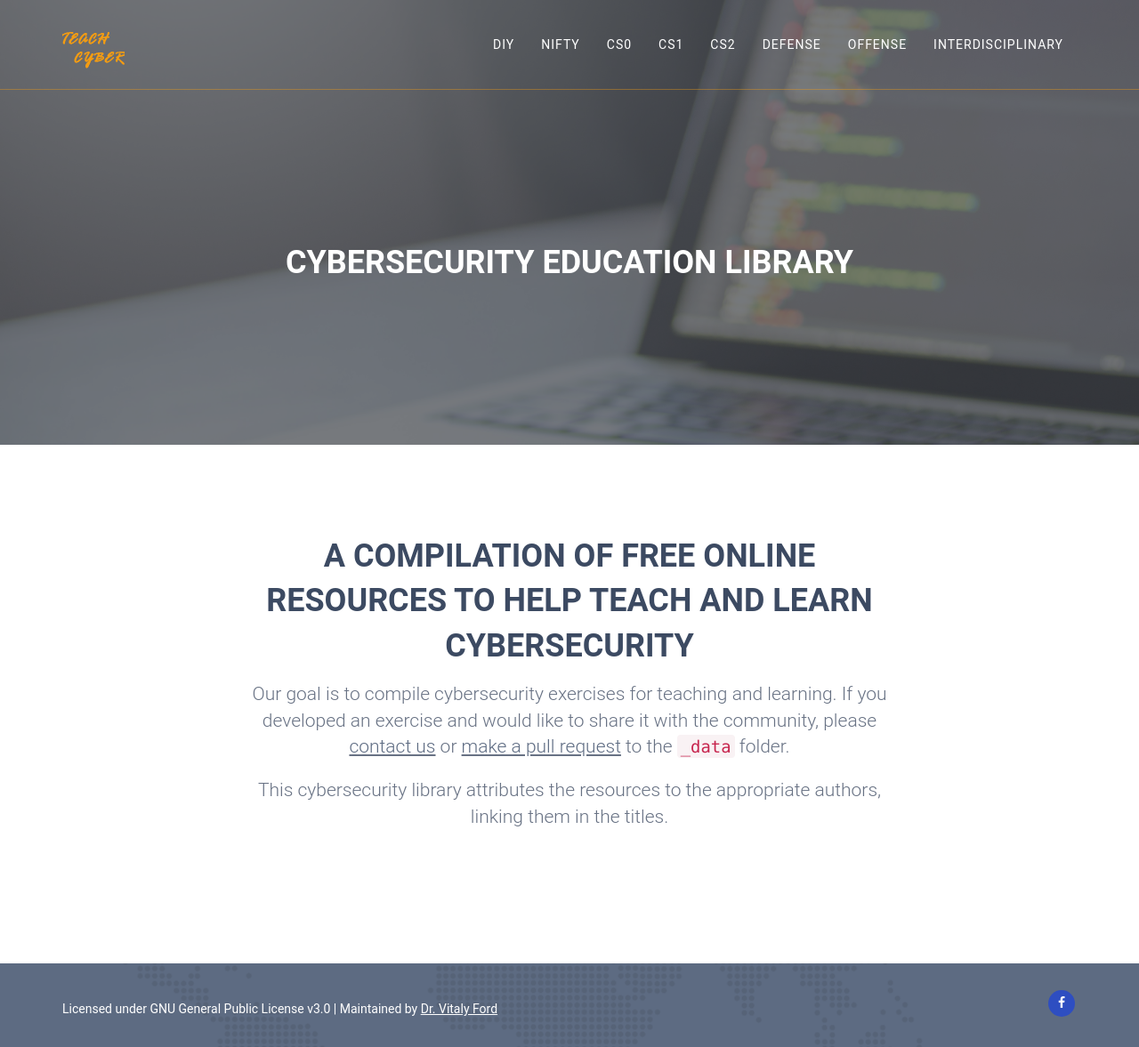
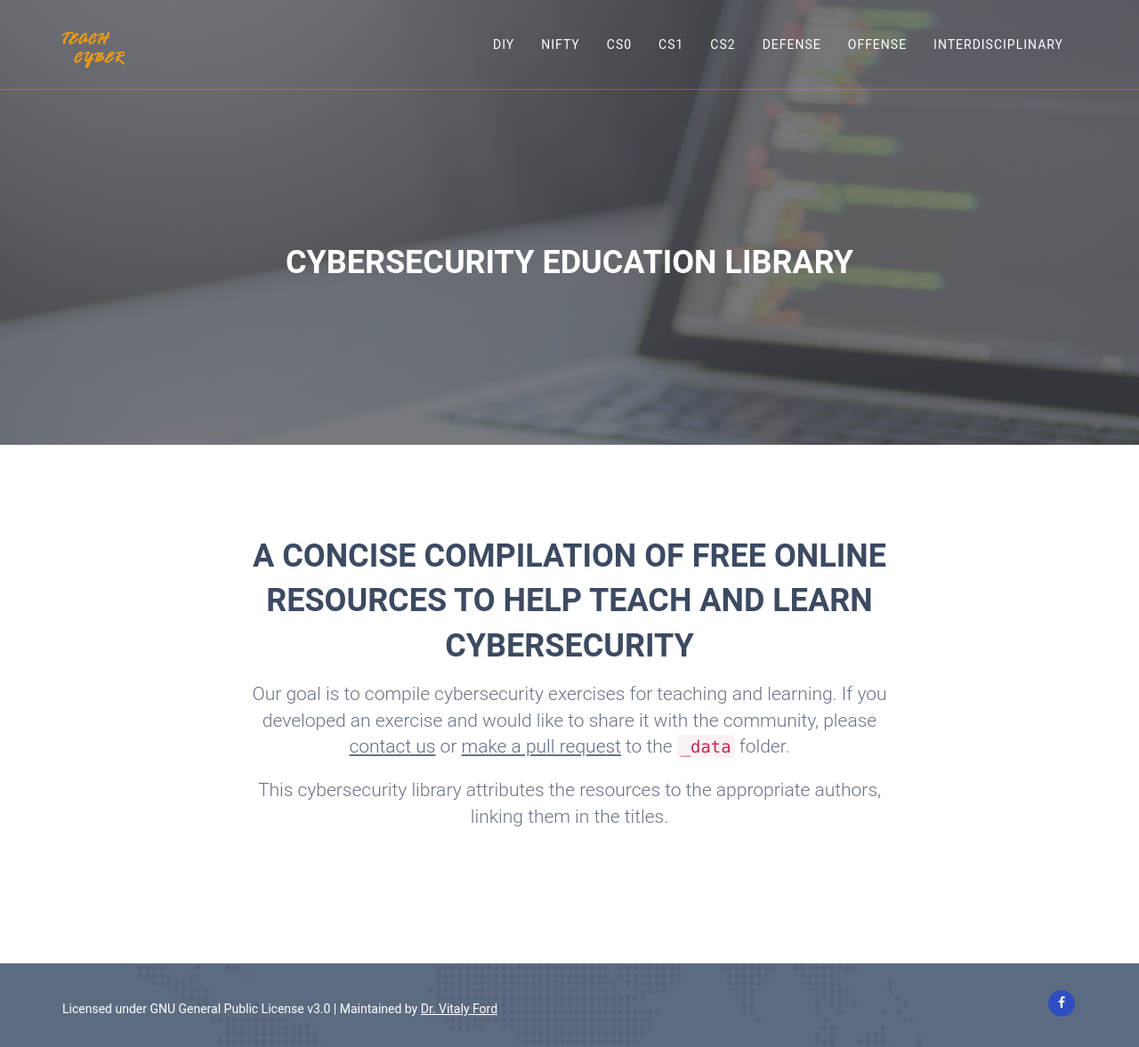
Before and after one commit to teachcyber/teachcyber.github.io, a Jekyll site: the page built from index.html, in a window 1280 px wide. Shown: the whole page at 89% size. Built offline with Jekyll 4.4.1, drawn with Linux system fonts in a browser that asks for light colours.

Commit message:
Update the intro text on index

```diff
--- a/index.html
+++ b/index.html
@@ -9,7 +9,7 @@ title: "Cybersecurity Education Library"
         <div class="row">
             <div class="col-md-8 col-lg-8 col-md-offset-2 col-lg-offset-2 col-sm-12 col-xs-12">
                 <div class="area-title text-center wow fadeIn">
-                    <h1>A Compilation of Free Online Resources to Help Teach and Learn Cybersecurity</h1>
+                    <h1>A Concise Compilation of Free Online Resources to Help Teach and Learn Cybersecurity</h1>
                     <p class="lead">Our goal is to compile cybersecurity exercises for teaching and learning. If you developed an exercise and would like to share it with the community, please <u><a href="https://vford.me/contact" target="_blank" rel="noopener noreferrer">contact us</a></u> or <u><a href="https://github.com/teachcyber/teachcyber.github.io" target="_blank" rel="noopener noreferrer">make a pull request</a></u> to the <code>_data</code> folder.</p>
                     <p class="lead">This cybersecurity library attributes the resources to the appropriate authors, linking them in the titles.</p>
                 </div>
```
